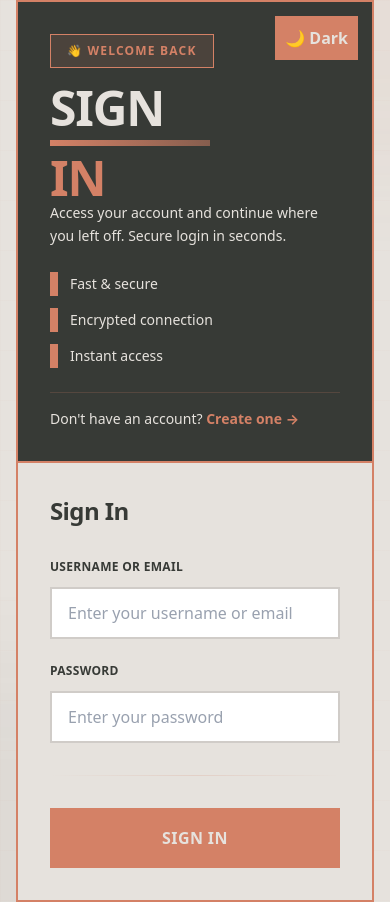
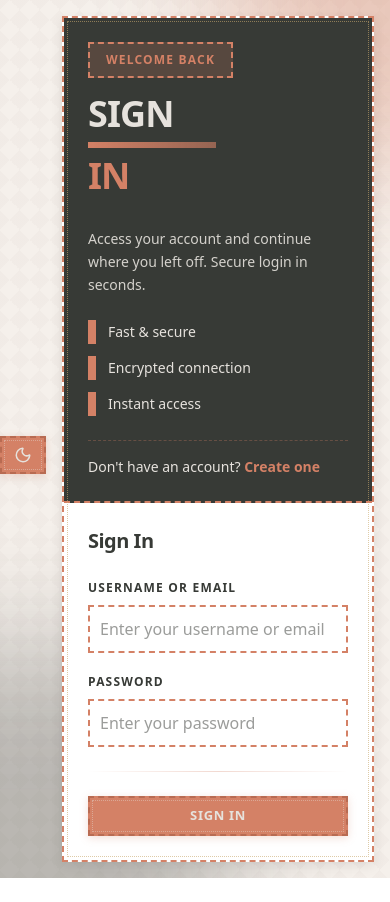
Before and after one commit to Ihsaan7/TaskFlow-Frontend, a Next.js app: page /login in a window 390 px wide. After the commit the page ends 878 px from the top, so only its background shows below. Built offline with nearby package versions, Linux system fonts and the light colour scheme.

Commit message:
Implement theme context and loading state in LoginForm and Home components

```diff
--- a/src/app/(auth)/login/LoginForm.jsx
+++ b/src/app/(auth)/login/LoginForm.jsx
@@ -2,16 +2,17 @@
 import { useRouter } from "next/navigation";
 import { useState } from "react";
 import apiConfig from "../../../../api/axios.config";
-import { useTheme, getTheme } from "../../useTheme";
+import { useThemeContext } from "../../provider";
 import useAuthStore from "@/store/authStore";
-export default function () {
-  const { isDark, toggleTheme, mounted } = useTheme();
+import { Sun, Moon } from "lucide-react";
+
+export default function LoginForm() {
+  const { isDark, toggleTheme, mounted } = useThemeContext();
   const [form, setForm] = useState({ identifier: "", password: "" });
   const [message, setMessage] = useState("");
   const [loading, setLoading] = useState(false);
   const [focusedField, setFocusedField] = useState("");
   const router = useRouter();
-  const colors = getTheme(isDark);
 
   const submitHandler = async (e) => {
     e.preventDefault();
@@ -32,178 +33,92 @@ export default function () {
   };
 
   if (!mounted) return null;
+
   return (
-    <div
-      className="min-h-screen w-full flex items-center justify-center overflow-hidden relative transition-colors duration-300"
-      style={{ backgroundColor: colors.light }}
-    >
+    <div className="min-h-screen w-full flex items-center justify-center overflow-hidden relative theme-bg p-4">
       <button
         onClick={toggleTheme}
-        className="absolute top-4 right-4 z-20 p-2 mr-4 lg:mr-0 border-2 font-bold transition-all duration-300"
-        style={{
-          borderColor: colors.warm,
-          backgroundColor: colors.warm,
-          color: colors.light,
-        }}
+        className="absolute top-4 right-4 z-20 p-3 btn-primary"
       >
-        {isDark ? "☀️ Light" : "🌙 Dark"}
+        {isDark ? <Sun size={18} /> : <Moon size={18} />}
       </button>
 
-      <div className="absolute inset-0 overflow-hidden">
+      <div className="absolute inset-0 overflow-hidden pointer-events-none">
         <div
-          className="absolute -top-40 -right-40 w-80 h-80 blur-3xl animate-pulse"
-          style={{ backgroundColor: `${colors.warm}10` }}
+          className="absolute -top-40 -right-40 w-80 h-80 blur-3xl animate-pulse opacity-20"
+          style={{ backgroundColor: "#d48166" }}
         />
         <div
-          className="absolute -bottom-40 -left-40 w-96 h-96 blur-3xl animate-pulse"
-          style={{ backgroundColor: `${colors.dark}10` }}
+          className="absolute -bottom-40 -left-40 w-96 h-96 blur-3xl animate-pulse opacity-10"
+          style={{ backgroundColor: isDark ? "#e6e2dd" : "#373a36" }}
         />
       </div>
 
-      <div className="absolute inset-0 bg-[linear-gradient(rgba(212,129,102,0.02)_1px,transparent_1px),linear-gradient(90deg,rgba(212,129,102,0.02)_1px,transparent_1px)] bg-[size:50px_50px]" />
-
-      <div className="relative z-10 w-full max-w-6xl mx-4 animate-[fadeIn_0.6s_ease-out]">
-        <div
-          className="border-2 backdrop-blur-xl overflow-hidden transition-colors duration-300"
-          style={{
-            borderColor: colors.warm,
-            backgroundColor: colors.light,
-          }}
-        >
+      <div className="relative z-10 w-full max-w-5xl mx-auto animate-slide-up">
+        <div className="leather-panel overflow-hidden">
           <div className="flex flex-col lg:flex-row">
             <div
-              className="lg:w-2/5 p-8 lg:p-12 flex flex-col justify-between border-b-2 lg:border-b-0 lg:border-r-2 transition-colors duration-300"
+              className="lg:w-2/5 p-6 sm:p-8 lg:p-12 flex flex-col justify-between border-b-2 lg:border-b-0 lg:border-r-2 border-dashed border-[#d48166]"
               style={{
-                borderColor: colors.warm,
-                backgroundColor: colors.dark,
+                backgroundColor: isDark ? "#2a2520" : "#373a36",
               }}
             >
-              <div className="space-y-4 animate-[slideUp_0.5s_ease-out]">
-                <div
-                  className="inline-block px-4 py-2 border text-xs font-bold tracking-widest uppercase transition-colors duration-300"
-                  style={{
-                    borderColor: colors.warm,
-                    backgroundColor: `${colors.warm}20`,
-                    color: colors.warm,
-                  }}
-                >
-                  👋 Welcome Back
+              <div className="space-y-4 animate-slide-left">
+                <div className="inline-block px-4 py-2 border-2 border-dashed border-[#d48166] text-xs font-bold tracking-widest uppercase bg-[#d48166]/20 text-[#d48166]">
+                  Welcome Back
                 </div>
                 <div>
-                  <h1
-                    className="text-5xl lg:text-6xl font-black tracking-tight mb-2 transition-colors duration-300"
-                    style={{ color: isDark ? "#e6e2dd" : colors.light }}
-                  >
+                  <h1 className="text-4xl sm:text-5xl lg:text-6xl font-black tracking-tight mb-2 text-[#e6e2dd]">
                     SIGN
                   </h1>
-                  <div
-                    className="h-1.5 w-40 transition-all duration-300"
-                    style={{
-                      background: `linear-gradient(to right, ${colors.warm}, ${colors.warm}80)`,
-                    }}
-                  ></div>
-                  <h2
-                    className="text-5xl lg:text-6xl font-black tracking-tight mt-2 transition-colors duration-300"
-                    style={{
-                      color: colors.warm,
-                    }}
-                  >
+                  <div className="h-1.5 w-32 sm:w-40 bg-gradient-to-r from-[#d48166] to-[#d48166]/60" />
+                  <h2 className="text-4xl sm:text-5xl lg:text-6xl font-black tracking-tight mt-2 text-[#d48166]">
                     IN
                   </h2>
                 </div>
               </div>
 
-              <div className="space-y-6 animate-[slideUp_0.6s_ease-out]">
-                <p
-                  className="leading-relaxed text-sm transition-colors duration-300"
-                  style={{ color: isDark ? "#e6e2dd" : colors.light }}
-                >
+              <div className="space-y-6 mt-8 lg:mt-0 animate-slide-left stagger-2">
+                <p className="leading-relaxed text-sm text-[#e6e2dd]/90">
                   Access your account and continue where you left off. Secure
                   login in seconds.
                 </p>
 
                 <div className="space-y-3">
                   <div className="flex items-center gap-3">
-                    <div
-                      className="w-2 h-6 transition-colors duration-300"
-                      style={{ backgroundColor: colors.warm }}
-                    ></div>
-                    <span
-                      className="text-sm transition-colors duration-300"
-                      style={{ color: isDark ? "#e6e2dd" : colors.light }}
-                    >
-                      Fast & secure
-                    </span>
+                    <div className="w-2 h-6 bg-[#d48166]" />
+                    <span className="text-sm text-[#e6e2dd]">Fast & secure</span>
                   </div>
                   <div className="flex items-center gap-3">
-                    <div
-                      className="w-2 h-6 transition-colors duration-300"
-                      style={{ backgroundColor: colors.warm }}
-                    ></div>
-                    <span
-                      className="text-sm transition-colors duration-300"
-                      style={{ color: isDark ? "#e6e2dd" : colors.light }}
-                    >
-                      Encrypted connection
-                    </span>
+                    <div className="w-2 h-6 bg-[#d48166]" />
+                    <span className="text-sm text-[#e6e2dd]">Encrypted connection</span>
                   </div>
                   <div className="flex items-center gap-3">
-                    <div
-                      className="w-2 h-6 transition-colors duration-300"
-                      style={{ backgroundColor: colors.warm }}
-                    ></div>
-                    <span
-                      className="text-sm transition-colors duration-300"
-                      style={{ color: isDark ? "#e6e2dd" : colors.light }}
-                    >
-                      Instant access
-                    </span>
+                    <div className="w-2 h-6 bg-[#d48166]" />
+                    <span className="text-sm text-[#e6e2dd]">Instant access</span>
                   </div>
                 </div>
 
-                <p
-                  className="text-sm pt-4 border-t transition-colors duration-300"
-                  style={{
-                    borderTopColor: `${colors.warm}30`,
-                    color: isDark ? "#e6e2dd" : colors.light,
-                  }}
-                >
+                <p className="text-sm pt-4 border-t border-dashed border-[#d48166]/30 text-[#e6e2dd]">
                   Don't have an account?{" "}
                   <a
                     href="/register"
-                    className="font-bold transition-colors duration-300"
-                    style={{
-                      color: colors.warm,
-                    }}
-                    onMouseEnter={(e) => (e.target.style.opacity = "0.8")}
-                    onMouseLeave={(e) => (e.target.style.opacity = "1")}
+                    className="font-bold text-[#d48166] hover:opacity-80 transition-opacity"
                   >
-                    Create one →
+                    Create one
                   </a>
                 </p>
               </div>
             </div>
 
-            <div
-              className="lg:w-3/5 p-8 lg:p-12 transition-colors duration-300"
-              style={{ backgroundColor: colors.light }}
-            >
-              <h3
-                className="text-2xl font-bold mb-8 tracking-tight transition-colors duration-300"
-                style={{
-                  color: colors.dark,
-                }}
-              >
+            <div className="lg:w-3/5 p-6 sm:p-8 lg:p-12 theme-surface">
+              <h3 className="text-xl sm:text-2xl font-bold mb-6 sm:mb-8 tracking-tight theme-text animate-slide-right">
                 Sign In
               </h3>
 
-              <form onSubmit={submitHandler} className="space-y-6">
-                {/* Username or Email */}
-                <div className="animate-[slideUp_0.4s_ease-out]">
-                  <label
-                    className="block text-xs font-semibold mb-3 uppercase tracking-wide transition-colors duration-300"
-                    style={{ color: colors.dark }}
-                  >
+              <form onSubmit={submitHandler} className="space-y-5 sm:space-y-6">
+                <div className="animate-slide-right stagger-1">
+                  <label className="label-text">
                     Username or Email
                   </label>
                   <input
@@ -216,26 +131,12 @@ export default function () {
                     onFocus={() => setFocusedField("identifier")}
                     onBlur={() => setFocusedField("")}
                     placeholder="Enter your username or email"
-                    style={{
-                      backgroundColor: "#FFFFFF",
-                      borderColor:
-                        focusedField === "identifier"
-                          ? colors.warm
-                          : isDark
-                          ? "#404040"
-                          : "#D0CCC8",
-                      color: isDark ? "#e6e2dd" : colors.dark,
-                    }}
-                    className="w-full px-4 py-3 border-2 placeholder-gray-400 focus:outline-none transition-all duration-300"
+                    className={`input-field ${focusedField === "identifier" ? "border-[#b86b52]" : ""}`}
                   />
                 </div>
 
-                {/* Password */}
-                <div className="animate-[slideUp_0.45s_ease-out]">
-                  <label
-                    className="block text-xs font-semibold mb-3 uppercase tracking-wide transition-colors duration-300"
-                    style={{ color: colors.dark }}
-                  >
+                <div className="animate-slide-right stagger-2">
+                  <label className="label-text">
                     Password
                   </label>
                   <input
@@ -248,38 +149,16 @@ export default function () {
                     }}
                     onFocus={() => setFocusedField("password")}
                     onBlur={() => setFocusedField("")}
-                    style={{
-                      backgroundColor: "#FFFFFF",
-                      borderColor:
-                        focusedField === "password"
-                          ? colors.warm
-                          : isDark
-                          ? "#404040"
-                          : "#D0CCC8",
-                      color: isDark ? "#e6e2dd" : colors.dark,
-                    }}
-                    className="w-full px-4 py-3 border-2 placeholder-gray-400 focus:outline-none transition-all duration-300"
+                    className={`input-field ${focusedField === "password" ? "border-[#b86b52]" : ""}`}
                   />
                 </div>
 
-                {/* Divider */}
-                <div
-                  className="h-px my-8 transition-all duration-300"
-                  style={{
-                    background: `linear-gradient(to right, transparent, ${colors.warm}30, transparent)`,
-                  }}
-                ></div>
+                <div className="h-px my-6 sm:my-8 bg-gradient-to-r from-transparent via-[#d48166]/30 to-transparent" />
 
-                {/* Submit Button */}
                 <button
                   type="submit"
                   disabled={loading}
-                  style={{
-                    backgroundColor: colors.warm,
-                    borderColor: colors.warm,
-                    color: colors.light,
-                  }}
-                  className="w-full border-2 font-bold py-4 px-8 uppercase tracking-wide transition-all duration-300 hover:opacity-90 active:scale-95 disabled:opacity-50 disabled:cursor-not-allowed animate-[slideUp_0.5s_ease-out]"
+                  className="w-full btn-primary py-3 sm:py-4 animate-slide-right stagger-3"
                 >
                   {loading ? (
                     <span className="flex items-center justify-center gap-2">
@@ -308,18 +187,11 @@ export default function () {
 
                 {message && (
                   <div
-                    className={`p-4 text-center text-xs font-semibold uppercase tracking-wide animate-[fadeIn_0.3s_ease-out] border-2 transition-colors duration-300`}
-                    style={{
-                      backgroundColor: message.includes("Successful")
-                        ? `${colors.warm}15`
-                        : "#FEE2E215",
-                      color: message.includes("Successful")
-                        ? colors.warm
-                        : "#DC2626",
-                      borderColor: message.includes("Successful")
-                        ? colors.warm
-                        : "#FCA5A5",
-                    }}
+                    className={`p-4 text-center text-xs font-semibold uppercase tracking-wide animate-scale-in border-2 border-dashed ${
+                      message.includes("Successful")
+                        ? "bg-[#d48166]/15 text-[#d48166] border-[#d48166]"
+                        : "bg-red-100 text-red-600 border-red-400 dark:bg-red-900/20"
+                    }`}
                   >
                     {message}
                   </div>
@@ -329,27 +201,6 @@ export default function () {
           </div>
         </div>
       </div>
-
-      <style jsx>{`
-        @keyframes fadeIn {
-          from {
-            opacity: 0;
-          }
-          to {
-            opacity: 1;
-          }
-        }
-        @keyframes slideUp {
-          from {
-            opacity: 0;
-            transform: translateY(20px);
-          }
-          to {
-            opacity: 1;
-            transform: translateY(0);
-          }
-        }
-      `}</style>
     </div>
   );
 }
--- a/src/app/layout.js
+++ b/src/app/layout.js
@@ -14,15 +14,16 @@ const geistMono = Geist_Mono({
 });
 
 export const metadata = {
-  title: "Create Next App",
-  description: "Generated by create next app",
+  title: "TaskFlow - Board Management",
+  description: "A Trello-like board management application",
 };
 
 export default function RootLayout({ children }) {
   return (
-    <html lang="en">
+    <html lang="en" suppressHydrationWarning>
       <body
         className={`${geistSans.variable} ${geistMono.variable} antialiased`}
+        suppressHydrationWarning
       >
         <Providers>
           <NavWrapper />
--- a/src/app/page.js
+++ b/src/app/page.js
@@ -1,3 +1,35 @@
+"use client";
+import { useEffect } from "react";
+import { useRouter } from "next/navigation";
+import useAuthStore from "@/store/authStore";
+import { Loader2 } from "lucide-react";
+
 export default function Home() {
-  return <h1 className="border text-2xl ">AM working</h1>;
+  const router = useRouter();
+  const { user, loading, checkAuth } = useAuthStore();
+
+  useEffect(() => {
+    checkAuth();
+  }, []);
+
+  useEffect(() => {
+    if (!loading) {
+      if (user) {
+        router.push("/boards");
+      } else {
+        router.push("/login");
+      }
+    }
+  }, [user, loading, router]);
+
+  return (
+    <div className="min-h-screen flex items-center justify-center theme-bg">
+      <div className="text-center animate-slide-up">
+        <Loader2 className="w-12 h-12 animate-spin text-[#d48166] mx-auto mb-4" />
+        <p className="theme-text font-semibold uppercase tracking-wide">
+          Loading TaskFlow...
+        </p>
+      </div>
+    </div>
+  );
 }
--- a/src/app/provider.jsx
+++ b/src/app/provider.jsx
@@ -1,10 +1,56 @@
 "use client";
 import { QueryClient, QueryClientProvider } from "@tanstack/react-query";
+import { useState, useEffect, createContext, useContext } from "react";
 
 const queryClient = new QueryClient();
 
+const ThemeContext = createContext({
+  isDark: false,
+  toggleTheme: () => {},
+  mounted: false,
+});
+
+export function useThemeContext() {
+  return useContext(ThemeContext);
+}
+
+function ThemeProvider({ children }) {
+  const [isDark, setIsDark] = useState(false);
+  const [mounted, setMounted] = useState(false);
+
+  useEffect(() => {
+    const saved = localStorage.getItem("theme");
+    const prefersDark = window.matchMedia("(prefers-color-scheme: dark)").matches;
+    setIsDark(saved === "dark" || (!saved && prefersDark));
+    setMounted(true);
+  }, []);
+
+  useEffect(() => {
+    if (mounted) {
+      document.documentElement.classList.remove("light", "dark");
+      document.documentElement.classList.add(isDark ? "dark" : "light");
+    }
+  }, [isDark, mounted]);
+
+  const toggleTheme = () => {
+    const newTheme = !isDark;
+    localStorage.setItem("theme", newTheme ? "dark" : "light");
+    setIsDark(newTheme);
+  };
+
+  return (
+    <ThemeContext.Provider value={{ isDark, toggleTheme, mounted }}>
+      <div className={`min-h-screen theme-bg theme-text ${mounted ? "" : "opacity-0"}`}>
+        {children}
+      </div>
+    </ThemeContext.Provider>
+  );
+}
+
 export default function Providers({ children }) {
   return (
-    <QueryClientProvider client={queryClient}>{children}</QueryClientProvider>
+    <QueryClientProvider client={queryClient}>
+      <ThemeProvider>{children}</ThemeProvider>
+    </QueryClientProvider>
   );
 }
```
